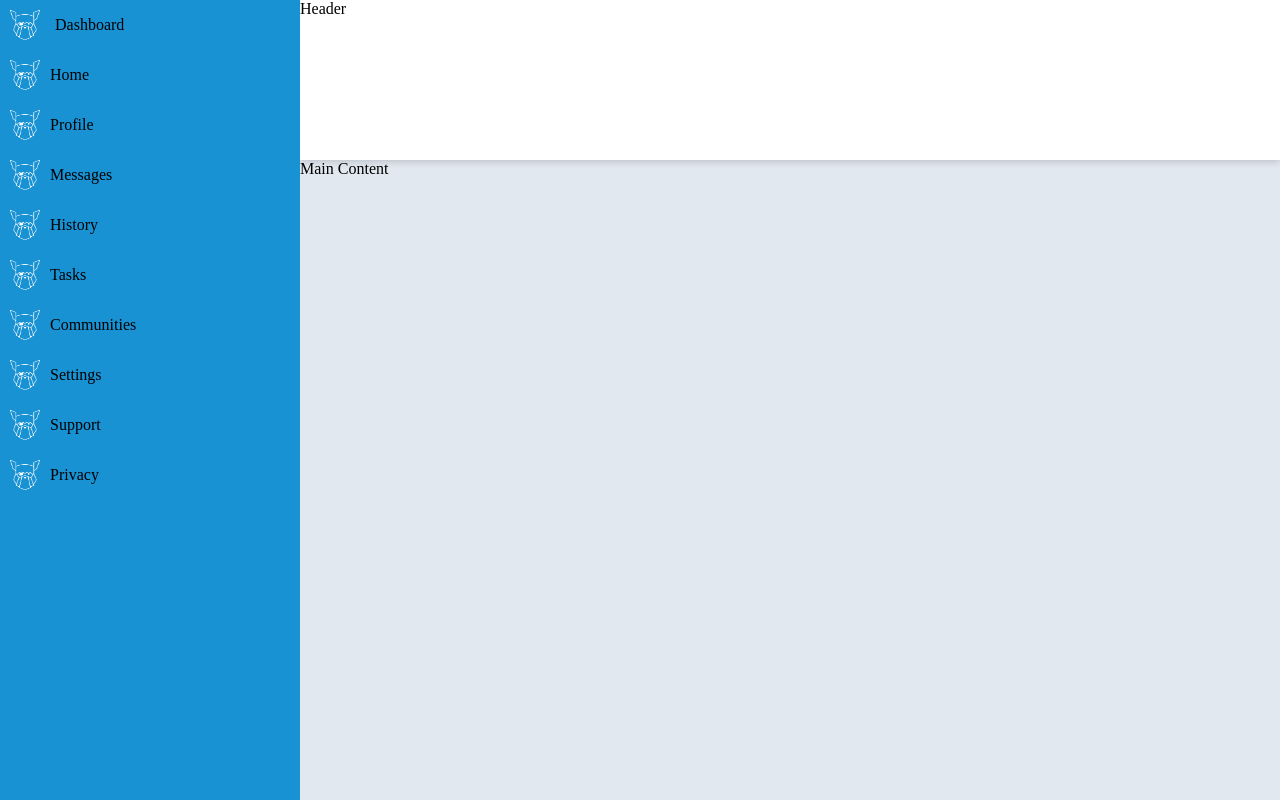
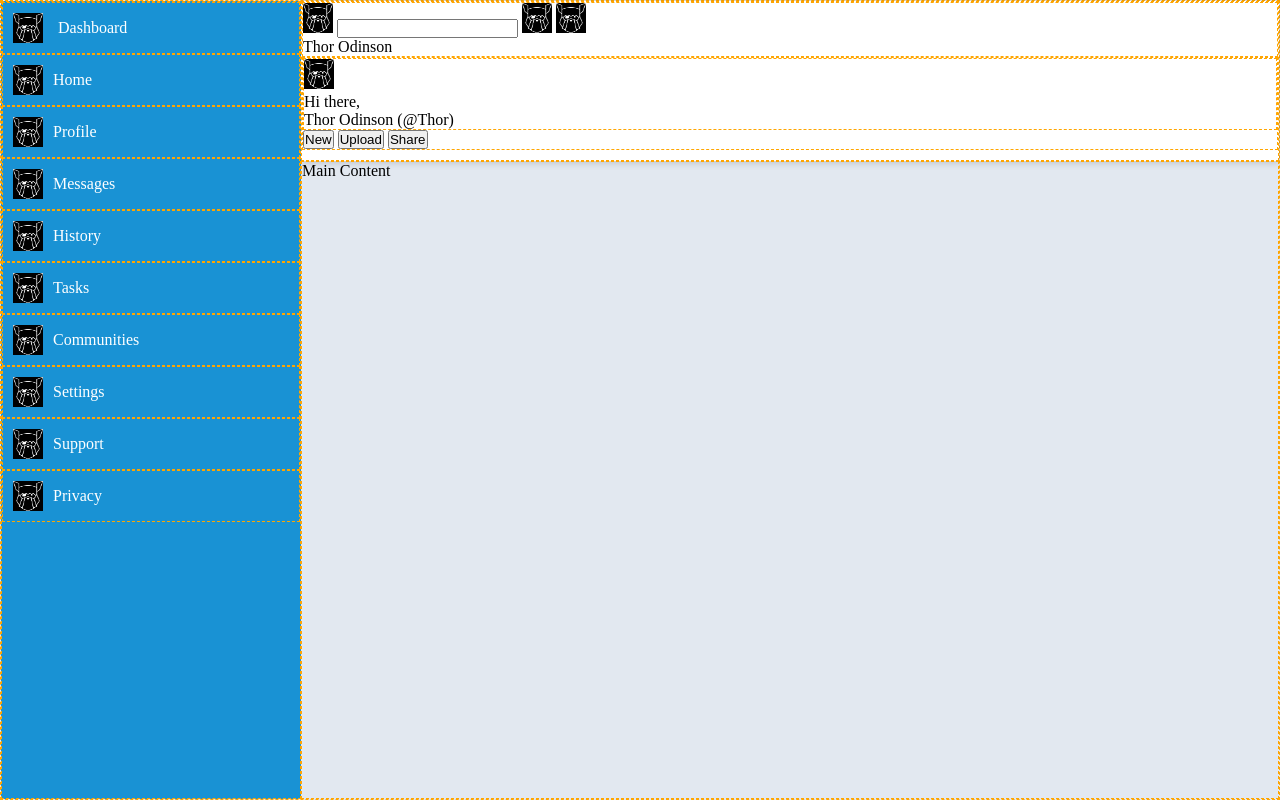
Before and after one commit to KlakCodes/odin-admin-dashboard, a plain HTML site: page index.html in a window 1280 px wide. Drawn offline with Linux system fonts and the light colour scheme.

Commit message:
Added elements to header with placeholder images Added unformatted elements to the header, add placedholder images for all icons as currently without internet.

```diff
--- a/index.html
+++ b/index.html
@@ -10,7 +10,25 @@
 
 <body>
     <div class="container">
-        <div class="header">Header</div>
+        <div class="header">
+            <div class="header-section-one">
+                <img src="images/odin-lined.png" />
+                <input type="search" />
+                <img src="images/odin-lined.png" />
+                <img src="images/odin-lined.png" />
+                <p>Thor Odinson</p>
+            </div>
+            <div class="header-section-two">
+                <div class="header-welcome">
+                    <img src="images/odin-lined.png" />
+                    <p>Hi there,</p>
+                    <p>Thor Odinson (@Thor)</p>
+                </div>
+                <button>New</button>
+                <button>Upload</button>
+                <button>Share</button>
+            </div>
+        </div>
         <div class="sidebar">
             <div class="sidebar-logo"><img src="images/odin-lined.png" />Dashboard</div>
             <ul>
--- a/style.css
+++ b/style.css
@@ -6,12 +6,13 @@
 
 /* TEST CODE START */
 div {
-    border: 0px red solid;
+    border: 1px orange dashed;
 }
 
 img {
     width: 30px;
     height: 30px;
+    background-color: black;
 }
 /* TEST CODE END */
 
@@ -32,6 +33,7 @@ img {
 .sidebar {
     grid-area: 1 / 1 / 3 / 2;
     background-color: #1992d4;
+    color: white;
 }
 
 .sidebar-logo {
```
